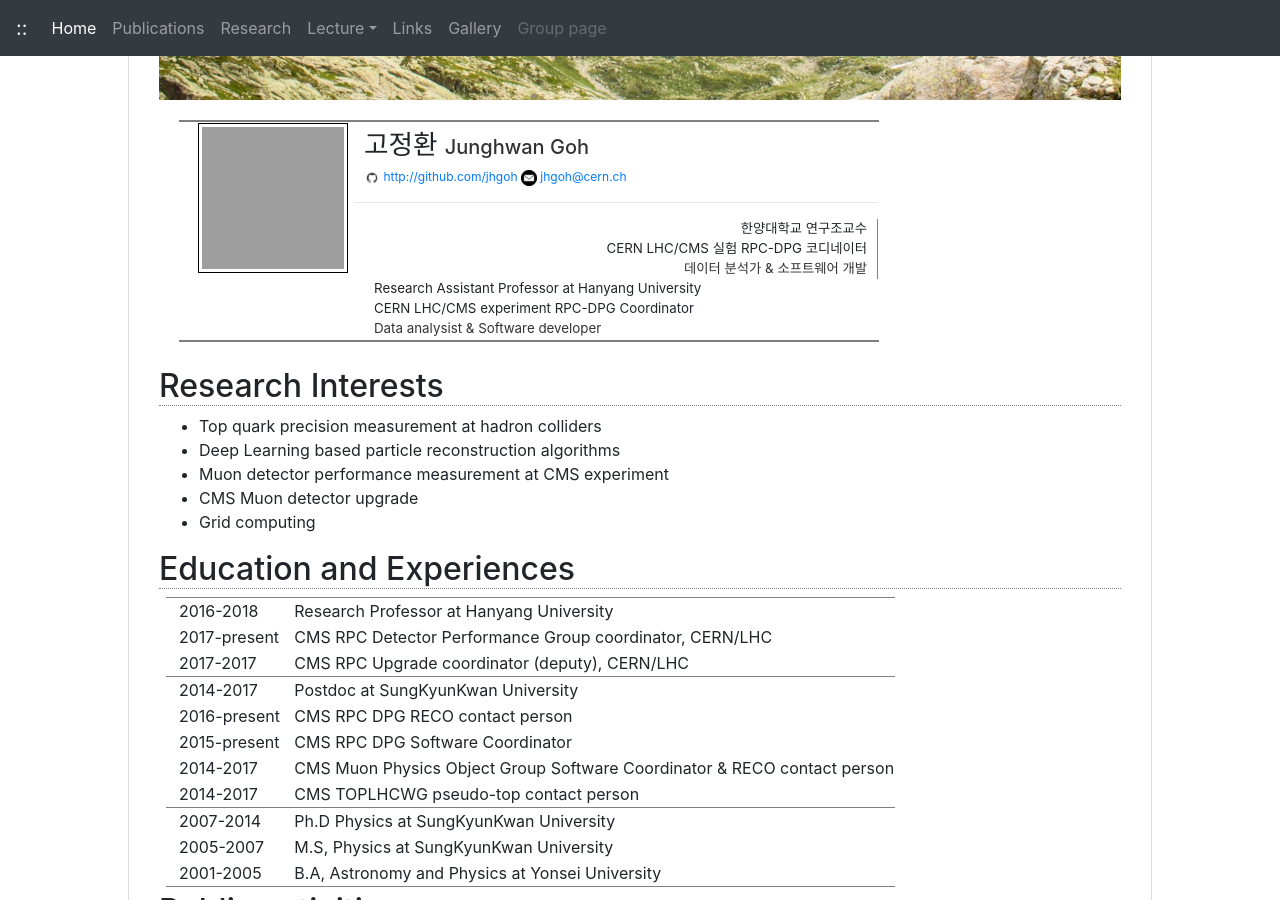
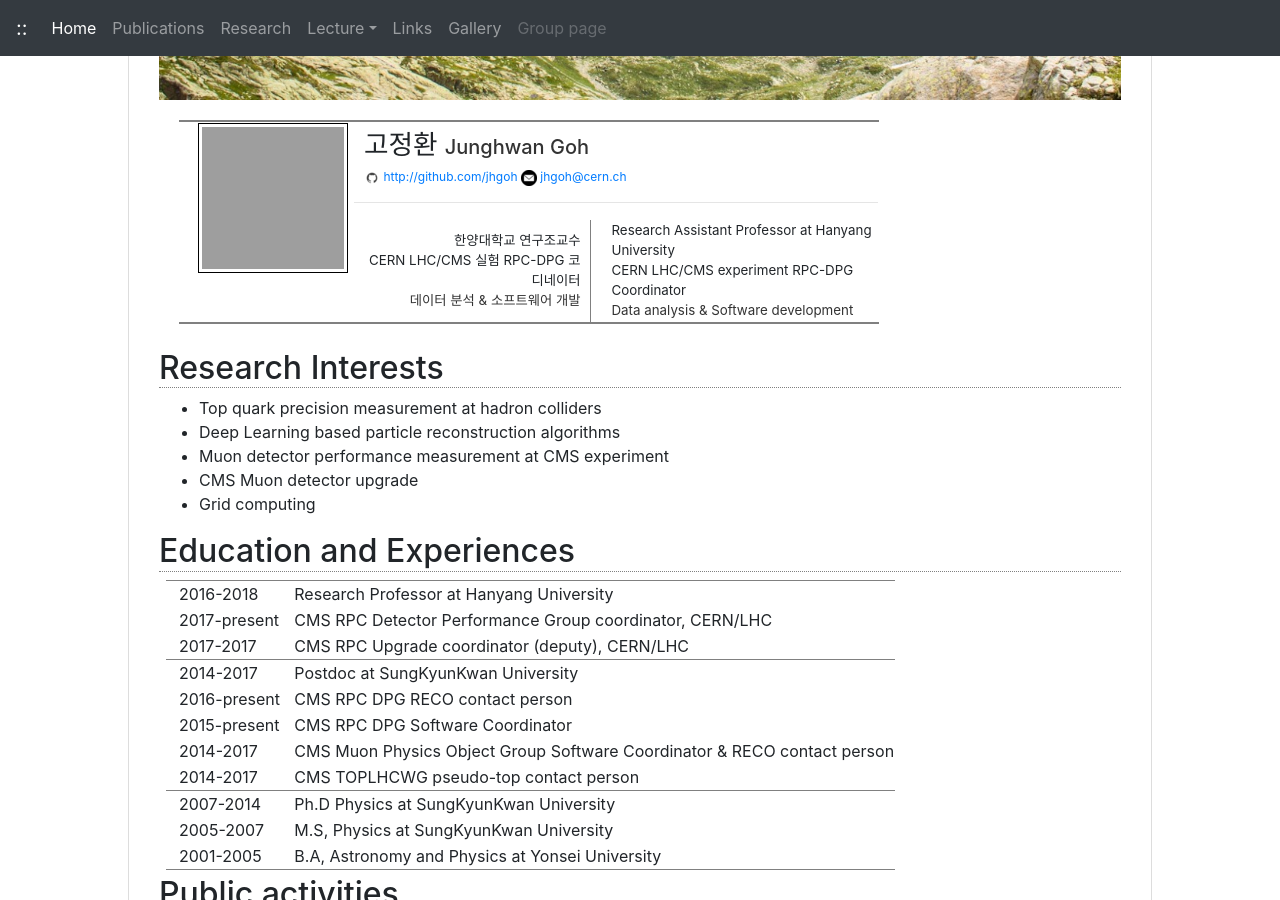
Before and after one commit to jhgoh/jhgoh.github.io, a Jekyll site: the page built from index.html, in a window 1280 px wide and 900 px high, scrolled down 406 px. Built offline with Jekyll 4.4.1, drawn with Linux system fonts in a browser that asks for light colours; nearby versions of some CDN libraries; grey boxes are pictures that could not be loaded.

Commit message:
table format

```diff
--- a/index.html
+++ b/index.html
@@ -14,8 +14,8 @@ table.cv-card {
 </style>
 <div style="width:100%;margin:auto;padding:10px;">
 <table class="cv-card"><tr style="padding-top:20px;padding-bottom:20px">
-  <td style="vertical-align:top;text-align:right" width="170px"><img src="https://avatars0.githubusercontent.com/u/4388926?s=250" style="width:150px;padding:3px;border:1px solid black" /></td>
-  <td style="vertical-align:top;padding-left:5px">
+  <td rowspan="2" style="vertical-align:top;text-align:right" width="170px"><img src="https://avatars0.githubusercontent.com/u/4388926?s=250" style="width:150px;padding:3px;border:1px solid black" /></td>
+  <td colspan="2" style="vertical-align:top;padding-left:5px">
     <h1 style="border:0;font-size:20pt">고정환 <span style="font-size:15pt;color:#333">Junghwan Goh</span></h1>
     <div class="social" style="padding-left:10px;font-size:9pt">
       {%if site.username_github%}<a href="http://github.com/{{ site.username_github }}" target="_blank"><img class="icon" src="/assets/icon-github.png"/> http://github.com/{{ site.username_github }}</a>{%endif%}
@@ -25,16 +25,18 @@ table.cv-card {
       {%if site.email%}<a href="mailto:{{ site.email }}" target="_blank"><img class="icon" src="/assets/icon-email.png"/> {{site.email}}</a>{%endif%}
     </div>
     <hr/>
-    <div style="padding-left:20px;padding-right:10px;font-size:10pt;text-align:right;border-right:1px solid gray">
-      <span>한양대학교 연구조교수</span><br/>
-      <span>CERN LHC/CMS 실험 RPC-DPG 코디네이터</span></br>
-      <span style="color:#333">데이터 분석가 &amp; 소프트웨어 개발</span>
-    </div>
-    <div style="padding-left:20px;font-size:10pt;text-align:left">
-      <span>Research Assistant Professor at Hanyang University</span><br/>
-      <span>CERN LHC/CMS experiment RPC-DPG Coordinator</span></br>
-      <span style="color:#333">Data analysist &amp; Software developer</span>
-    </div>
+  </td>
+</tr>
+<tr>
+  <td style="padding-left:20px;padding-right:10px;font-size:10pt;text-align:right;border-right:1px solid gray">
+    <span>한양대학교 연구조교수</span><br/>
+    <span>CERN LHC/CMS 실험 RPC-DPG 코디네이터</span></br>
+    <span style="color:#333">데이터 분석 &amp; 소프트웨어 개발</span>
+  </td>
+  <td style="padding-left:20px;font-size:10pt;text-align:left">
+    <span>Research Assistant Professor at Hanyang University</span><br/>
+    <span>CERN LHC/CMS experiment RPC-DPG Coordinator</span></br>
+    <span style="color:#333">Data analysis &amp; Software development</span>
   </td>
 </tr></table>
 </div>
```
